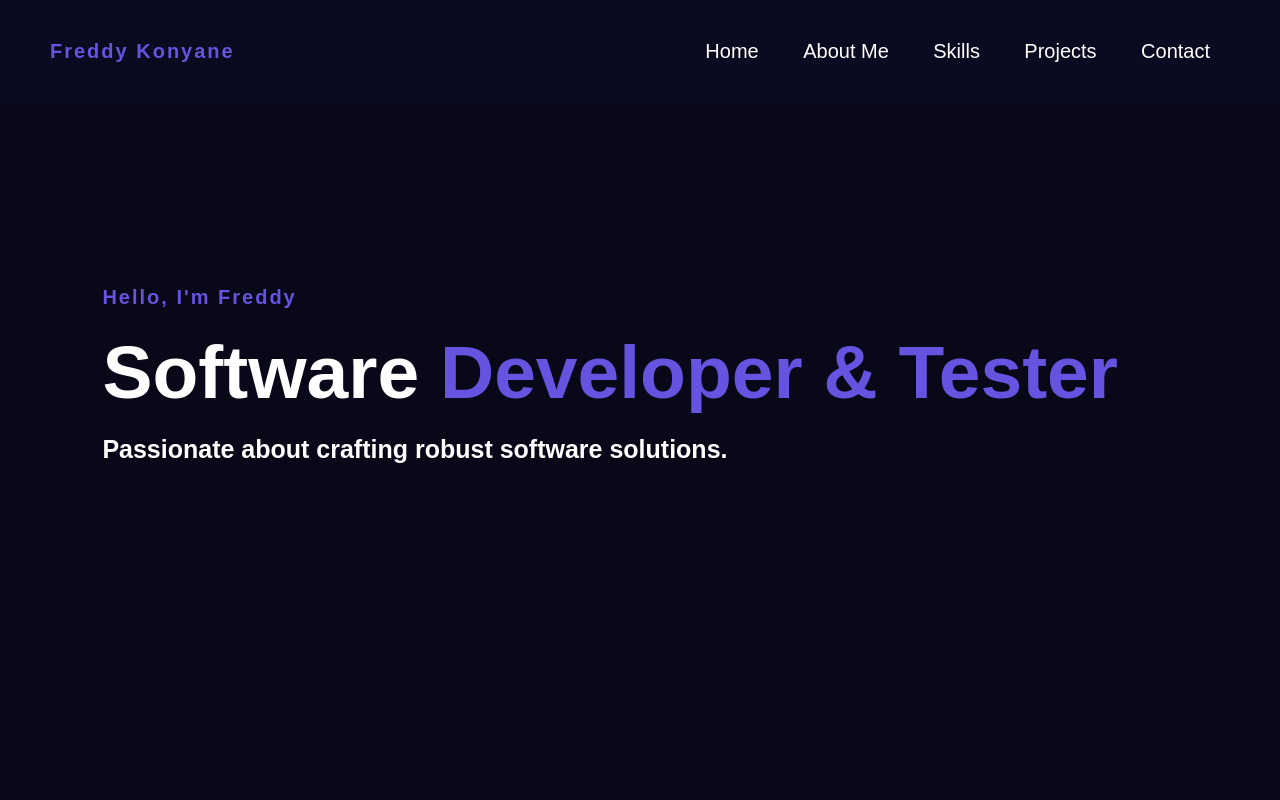
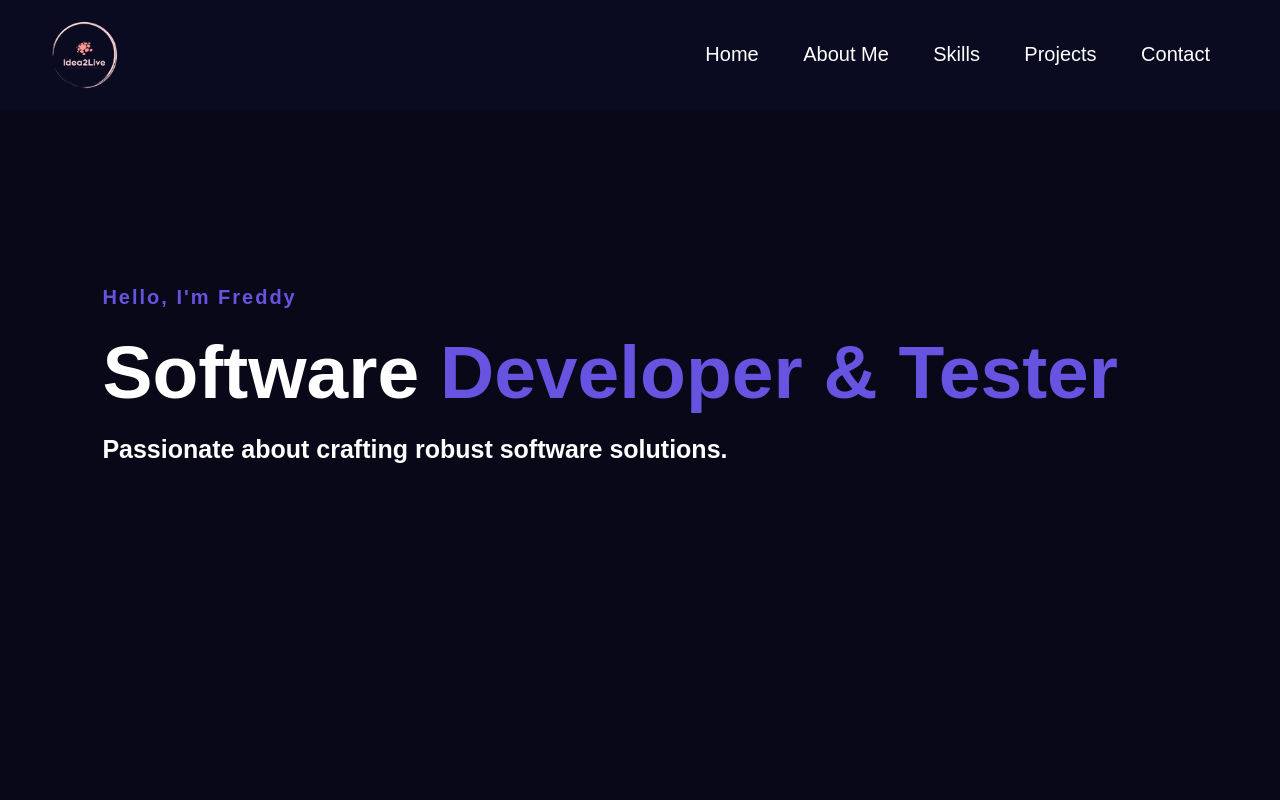
Before and after one commit to Freddy44-programmer/potfolio, a plain HTML site: page index.html in a window 1280 px wide. Shown: the top 800 px of the page. Drawn offline with Linux system fonts and the light colour scheme; a script that the page names is missing.

Commit message:
added logo

```diff
--- a/index.html
+++ b/index.html
@@ -11,7 +11,7 @@
 
     <section id="home">
         <header>
-            <h4>Freddy Konyane</h4>
+          <img src="Icon/Color logo - no background.png" alt="Logo">
             <ul id="menu">
                 <li><a href="#home">Home</a></li>
                 <li><a href="#about">About Me</a></li>
--- a/style.css
+++ b/style.css
@@ -36,6 +36,15 @@ header{
 
 }
 
+header img {
+  max-width: 100%;
+  max-height: 70px;
+  height: auto;
+  filter: invert(1);
+  color: white;
+}
+
+
 #menu li{
 
     list-style: none;
@@ -51,6 +60,8 @@ header{
     font-size: 20px;
     cursor: pointer;
 }
+
+
 
 section {
     width: 100%;
```
